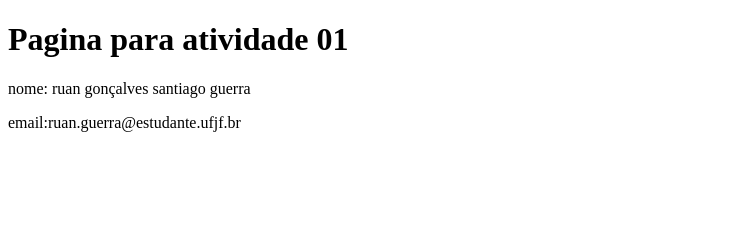
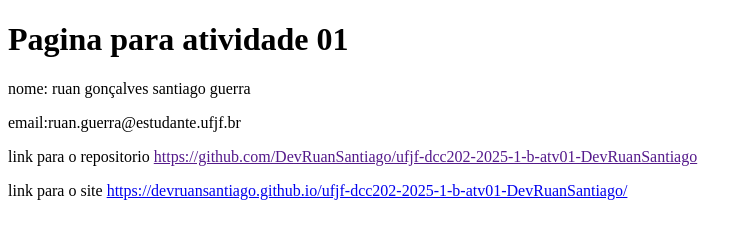
Before and after one commit to DevRuanSantiago/ufjf-dcc202-2025-1-b-atv01-DevRuanSantiago, a plain HTML site: page index.html in a window 1280 px wide. Shown: the whole page, without its empty margins (0-752 px from the left). Drawn offline with Linux system fonts and the light colour scheme.

Commit message:
Update index.html
Adicionei links para o repositorio e para o site

```diff
--- a/index.html
+++ b/index.html
@@ -9,5 +9,7 @@
     <h1> Pagina para atividade 01</h1>
    <p>  nome: ruan gonçalves santiago guerra </p>
    <p> email:ruan.guerra@estudante.ufjf.br </p>
+   <p>link para o repositorio <a href="">https://github.com/DevRuanSantiago/ufjf-dcc202-2025-1-b-atv01-DevRuanSantiago</a></p>
+   <p>link para o site <a href="site">https://devruansantiago.github.io/ufjf-dcc202-2025-1-b-atv01-DevRuanSantiago/</a></p>
 </body>
 </html>
```
